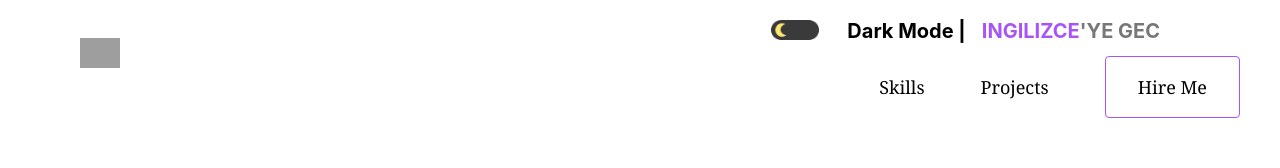
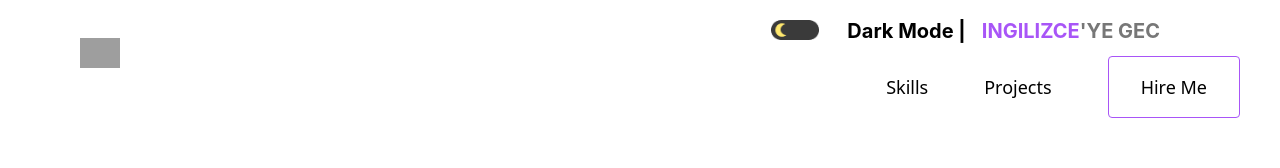
Before and after one commit to NdaTrky/kisiselportfolyo-s12, a React (Vite) app: page / in a window 1280 px wide. Shown: the top 168 px of the page. Built offline with nearby package versions, Linux system fonts and the light colour scheme; grey boxes are pictures that could not be loaded.

Commit message:
header isim değişikliği yapıldı.

```diff
--- a/src/App.jsx
+++ b/src/App.jsx
@@ -1,4 +1,4 @@
-import Header from './sections/Header';
+import Intro from './sections/Intro';
 import Hero from './sections/Hero';
 import Skills from './sections/Skills';
 import Profile from './sections/Profile';
@@ -47,7 +47,7 @@ function App() {
           </button>
         </div>
       </nav>
-      <Header />
+      <Intro />
       <Hero />
       <Skills />
       <Profile />
--- a/src/sections/header.jsx
+++ b/src/sections/Intro.jsx
@@ -1,4 +1,4 @@
-function Header() {
+function Intro() {
   const hireMeButtonClick = () => {
     alert("Butona Tıklandı!");
   };
@@ -24,7 +24,7 @@ function Header() {
           </a>
         </div>
 
-        <nav className="flex justify-end items-center font-serif text-lg font-medium gap-14 px-10 relative bottom-[9rem] ">
+        <nav className="flex justify-end items-center text-lg font-medium gap-14 px-10 relative bottom-[9rem] ">
           <a onClick={handleSkillsClick} href="#">
             Skills
           </a>
@@ -41,4 +41,4 @@ function Header() {
   );
 }
 
-export default Header;
+export default Intro;
```
